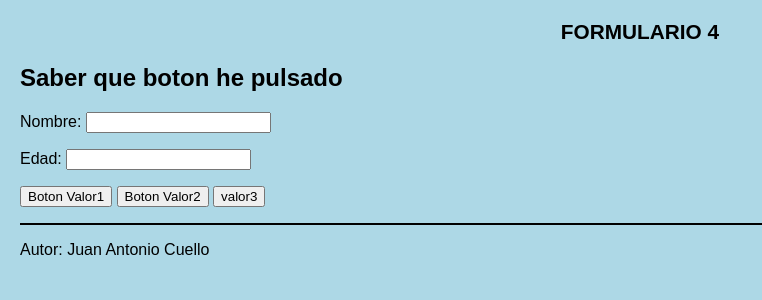
After one commit to jacuela/DESARROLLO_WEB_SERVIDOR, a PHP site: page /formularios/ejercicio04/formulario4.php in a window 1280 px wide. The commit adds this page. Shown: the top 300 px of the page, without its empty margins (0-762 px from the left). Run offline with PHP 8.4, Linux system fonts and the light colour scheme; data that the repository does not hold is empty.

Commit message:
lecciones - form3 form4

```diff
--- /dev/null
+++ b/lecciones/formularios/ejercicio04/estilos.css
@@ -0,0 +1,22 @@
+
+body {
+    margin: 20px;
+    background-color: lightblue;
+    font-family: sans-serif;
+}
+
+h1 {
+    text-align: center;
+    text-transform: uppercase;
+    font-size: 1.3em;
+}
+
+hr{
+    border: 1px solid black;
+}
+
+.error{
+    color: red;
+    font-size: 1.3em;
+
+}
--- /dev/null
+++ b/lecciones/formularios/ejercicio04/formulario4.php
@@ -0,0 +1,61 @@
+<!DOCTYPE html>
+<html lang="es">
+
+<head>
+  <meta charset="UTF-8">
+  <meta name="viewport" content="width=device-width, initial-scale=1.0">
+  <link rel="stylesheet" href="estilos.css" title="Color">
+  <title>FORMULARIO</title>
+</head>
+
+<body>
+  <header>
+    <h1>Formulario 4</h1>
+    <h2>Saber que boton he pulsado</h2>
+  </header>
+  <main>
+
+    <!-- usar
+       action = "< ?php echo htmlspecialchars($_SERVER["PHP_SELF"]);?>"
+     -->
+    <form action="<?php echo htmlspecialchars($_SERVER["PHP_SELF"]); ?>" method="post">
+      <p>Nombre: <input type="text" name="nombre"></p>
+      <p>Edad: <input type="text" name="edad"></p>
+      <p>
+        <button type="submit" name="boton" value="valor1">Boton Valor1</button>
+        <button type="submit" name="boton" value="valor2">Boton Valor2</button>
+        <input type="submit" name="boton" value="valor3">
+      </p>
+    </form>
+
+
+    <?php
+    //Muestro la matriz $_POST al pulsar el boton
+    if ($_SERVER["REQUEST_METHOD"] == "POST") {
+      print "<pre>";
+      print "Matriz \$_POST" . "<br>";
+      print_r($_POST);
+      print "</pre>\n";
+    }
+
+    if ($_POST["boton"] == "valor1") {
+      print "<p>He pulsado <strong>Boton Valor1</strong></p>";
+    }
+    if ($_POST["boton"] == "valor2") {
+      print "<p>He pulsado <strong>Boton Valor2</strong></p>";
+    }
+    if ($_POST["boton"] == "valor3") {
+      print "<p>He pulsado <strong>Valor3</strong></p>";
+    }
+
+
+    ?>
+
+  </main>
+  <footer>
+    <hr>
+    <p>Autor: Juan Antonio Cuello</p>
+  </footer>
+</body>
+
+</html>
```
Also changed, not shown: lecciones/formularios/ejercicio03/formulario3.php (+11 -10 lines), lecciones/util/utilidades.php (+4 -3 lines).
